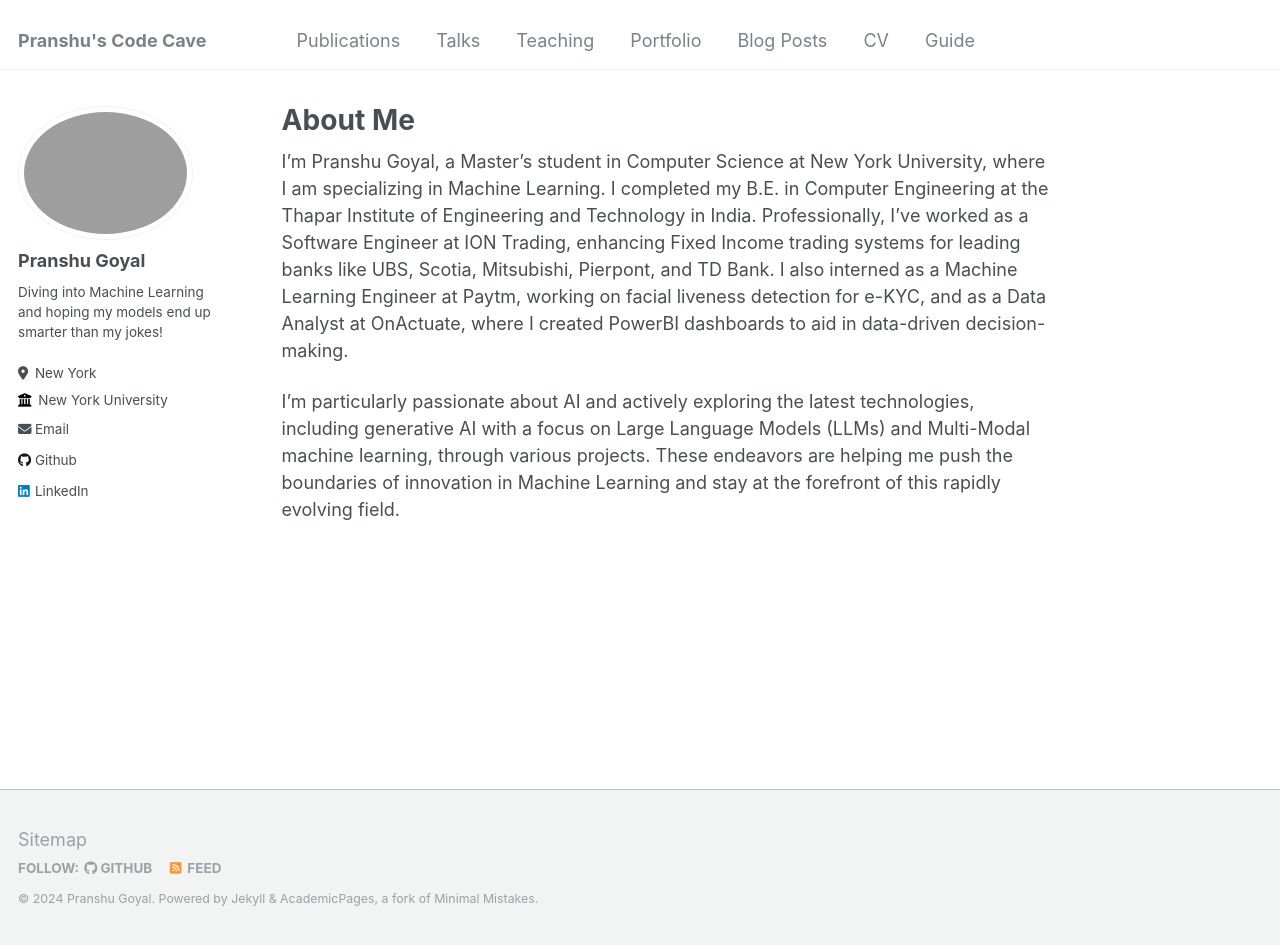
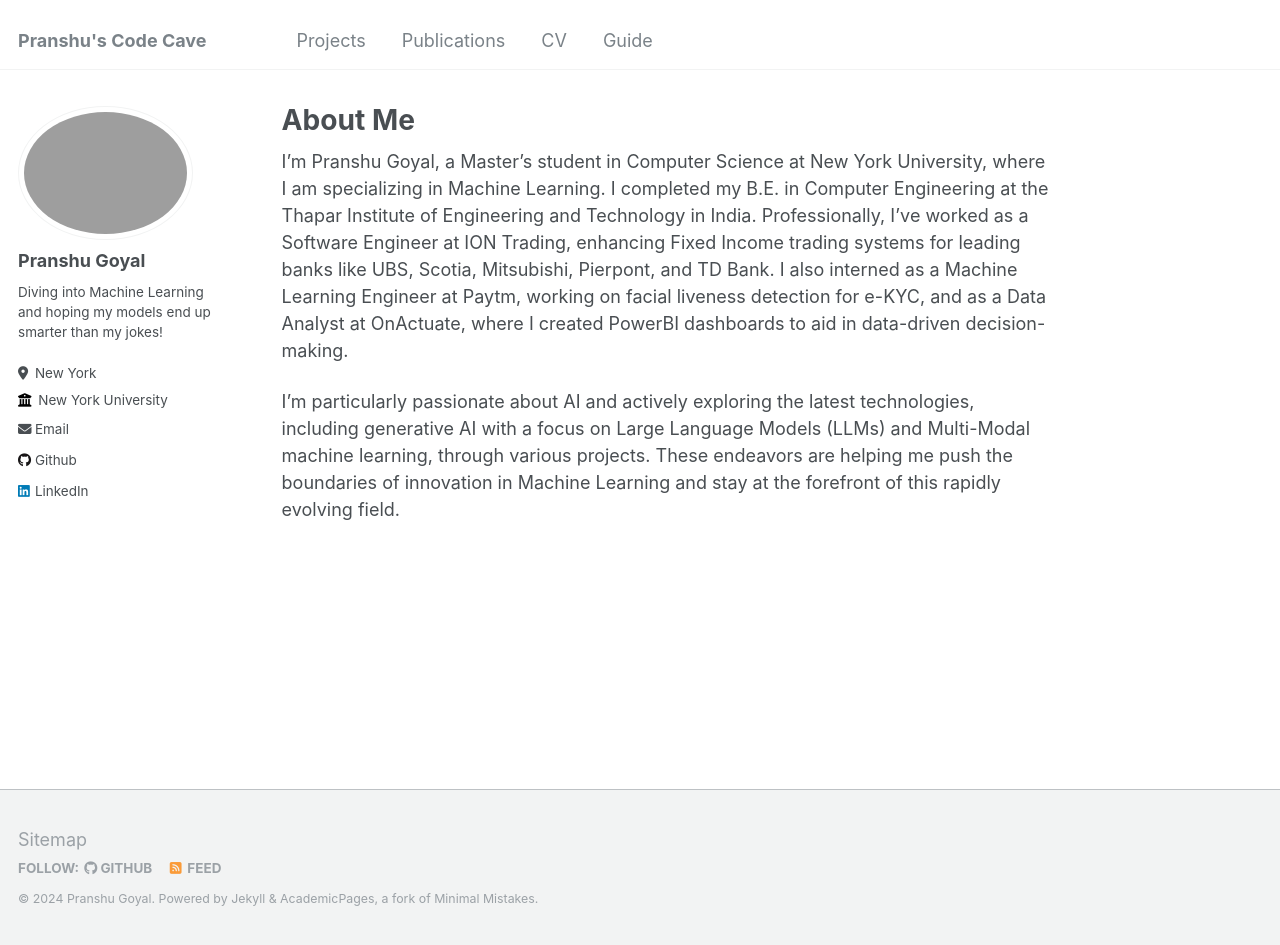
Before and after one commit to pranshu267/pranshu267.github.io, a Jekyll site: the page built from _pages/about.md, in a window 1280 px wide and 945 px high. Built offline with Jekyll 4.4.1, drawn with Linux system fonts in a browser that asks for light colours.

Commit message:
Update navigation.yml

```diff
--- a/_data/navigation.yml
+++ b/_data/navigation.yml
@@ -1,19 +1,10 @@
 # main links links
 main:
+  - title: "Projects"
+    url: /projects/
+
   - title: "Publications"
     url: /publications/
-
-  - title: "Talks"
-    url: /talks/
-
-  - title: "Teaching"
-    url: /teaching/
-
-  - title: "Portfolio"
-    url: /portfolio/
-
-  - title: "Blog Posts"
-    url: /year-archive/
 
   - title: "CV"
     url: /cv/
```
